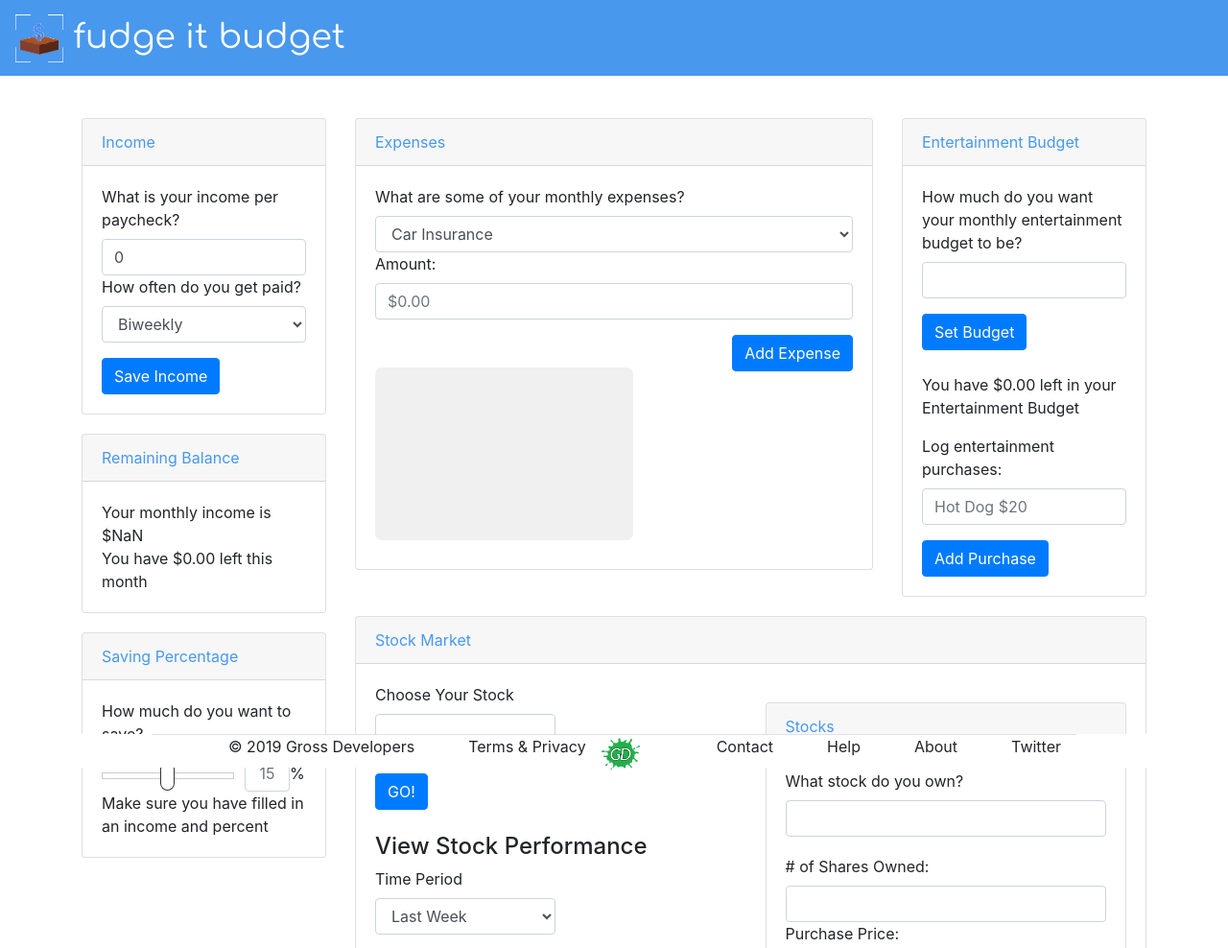
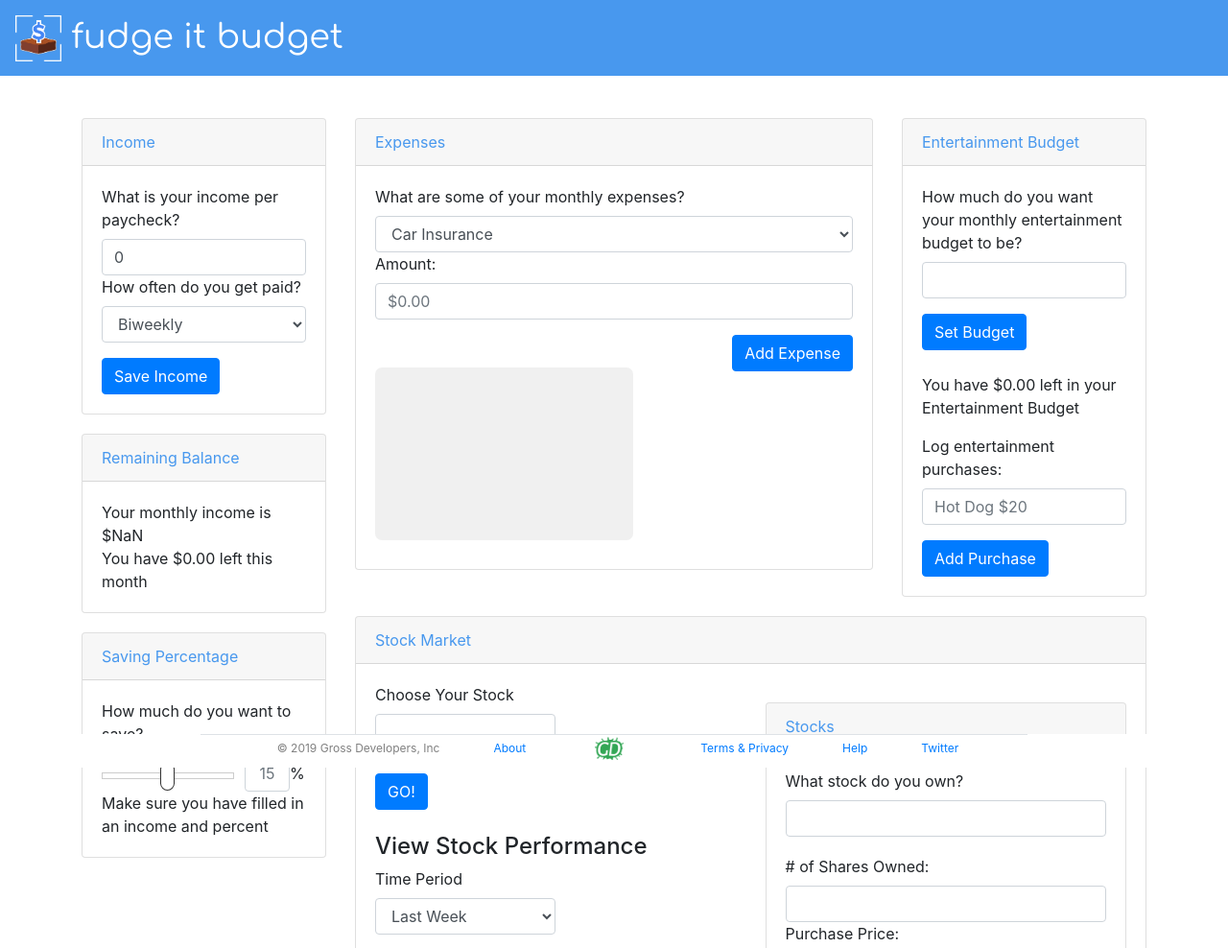
Before and after one commit to jvill1/project1, a plain HTML site: page index.html in a window 1280 px wide. Shown: the top 988 px of the page at 96% size. Drawn offline with nearby package versions, Linux system fonts and the light colour scheme.

Commit message:
fixed footer and new logos. check out the links in the footer

```diff
--- a/assets/css/style.css
+++ b/assets/css/style.css
@@ -145,15 +145,19 @@
   width:100%;
   background:#fff;
   height:35px;
-
+  font-size: 12px;
   text-align: center;
   clear: both;
   display: flex;
   justify-content: space-evenly;
-  align-content: space-between
+  align-content: space-between;
+  color: grey;
+}
 
+.list {
+  padding-top: 5px;
+}
 
-}
 #info{
   margin-bottom:40px;
 }
--- a/index.html
+++ b/index.html
@@ -12,7 +12,7 @@
         <script src=https://code.jquery.com/jquery-3.4.1.js></script>
 
         <nav class="navbar navbar-dark" style="background-color: #4898EE">
-                <a class="navbar-brand" href="#" style="font-size:35px; font-family: 'Comfortaa'"><img src="assets/images/logo2.PNG" width="50px"> fudge it budget</a>
+                <a class="navbar-brand" href="#" style="font-size:35px; font-family: 'Comfortaa'"><img src="assets/images/logo3.PNG" width="48px"> fudge it budget</a>
               </nav>
 
         <div class="container">
@@ -219,20 +219,20 @@
 
 
         <div class="footer container-lg width-full px-3">
-            <div class="position-relative d-flex flex-justify-between pt-6 pb-2 mt-6 f6 text-gray border-top border-gray-light">
-                <ul class="list-style-none d-flex flex-wrap">
-                    <ul class="mr-3">© 2019<span title="0.34996s from unicorn-7647d9746b-ftrlj"> Gross Developers</span></ul>
-                    <ul class="mr-3">Terms & Privacy</ul>
-
+            <div class="position-relative d-flex flex-justify-between border-top border-gray-light">
+                <ul class="list d-flex flex-wrap">
+                    <ul class="mr-3">© 2019 Gross Developers, Inc</ul>
+                    <ul class="mr-3"><a data-ga-click="Footer, go to about, text:about" href="https://www.allrecipes.com/recipe/9368/fudge/">About</a></ul>
+                    <ul class="mr-3"></ul>
                 </ul>
 
-                <a><img src="assets/images/gd-logo2.PNG" style="padding:auto" width="40px"></a>
+                <a><img src="assets/images/gd-logo5.PNG" width="30px"></a>
 
-                <ul class="list-style-none d-flex flex-wrap">
-                    <ul class="mr-3">Contact</ul>
-                    <ul class="mr-3">Help</ul>
-                    <ul class="mr-3">About</ul>
-                    <ul class="mr-3">Twitter</ul>
+                <ul class="list d-flex flex-wrap">
+                    <ul class="mr-3"><a data-ga-click="Footer, go to terms, text:terms" href="https://i.imgur.com/jwCCNCO.png">Terms & Privacy</a></ul>
+                    <ul class="mr-3"><a data-ga-click="Footer, go to help, text:help" href="https://www.youtube.com/watch?v=2Q_ZzBGPdqE">Help</a></ul>
+                    <ul class="mr-3"><a data-ga-click="Footer, go to twitter, text:twitter" href="https://twitter.com/theyeezymafia">Twitter</a></ul>
+                    <ul class="mr-3">                    </ul>
                 </ul>
             </div>
         </div>
```
Also changed, not shown: assets/images/gd-logo3.PNG (added), assets/images/gd-logo4.PNG (added), assets/images/gd-logo5.PNG (added), assets/images/logo3.PNG (added), assets/images/logo4.PNG (added), assets/images/logo5.PNG (added).
